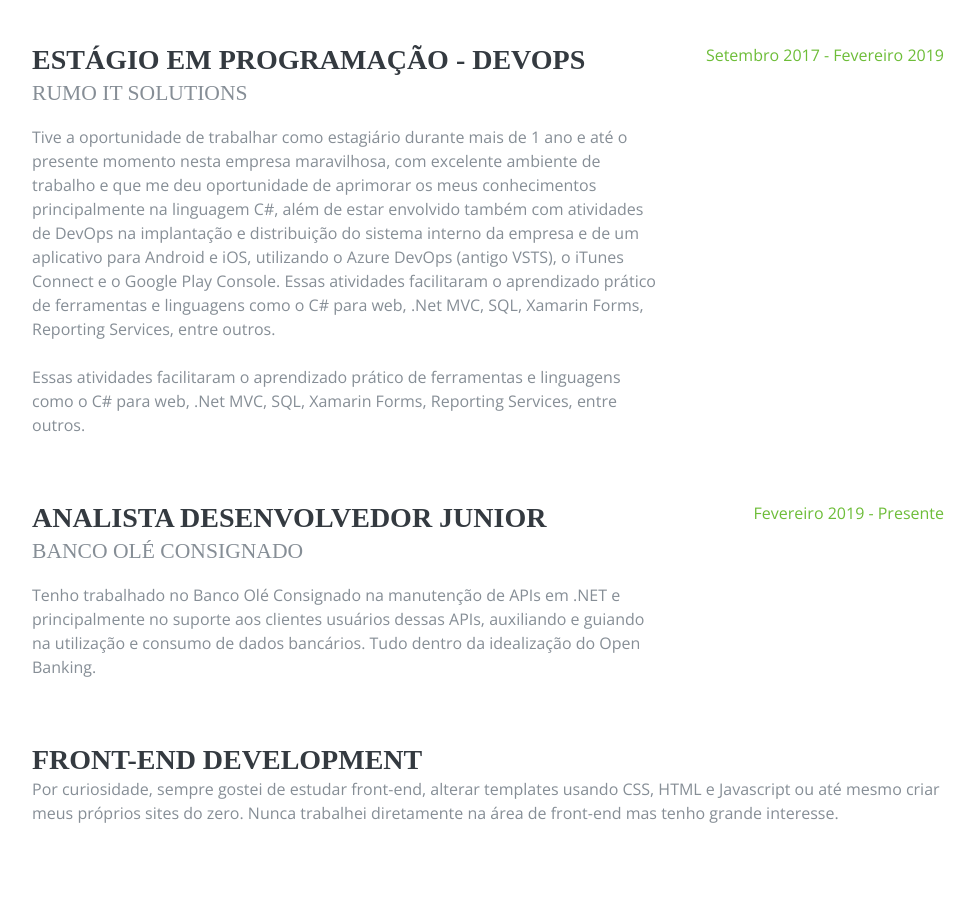
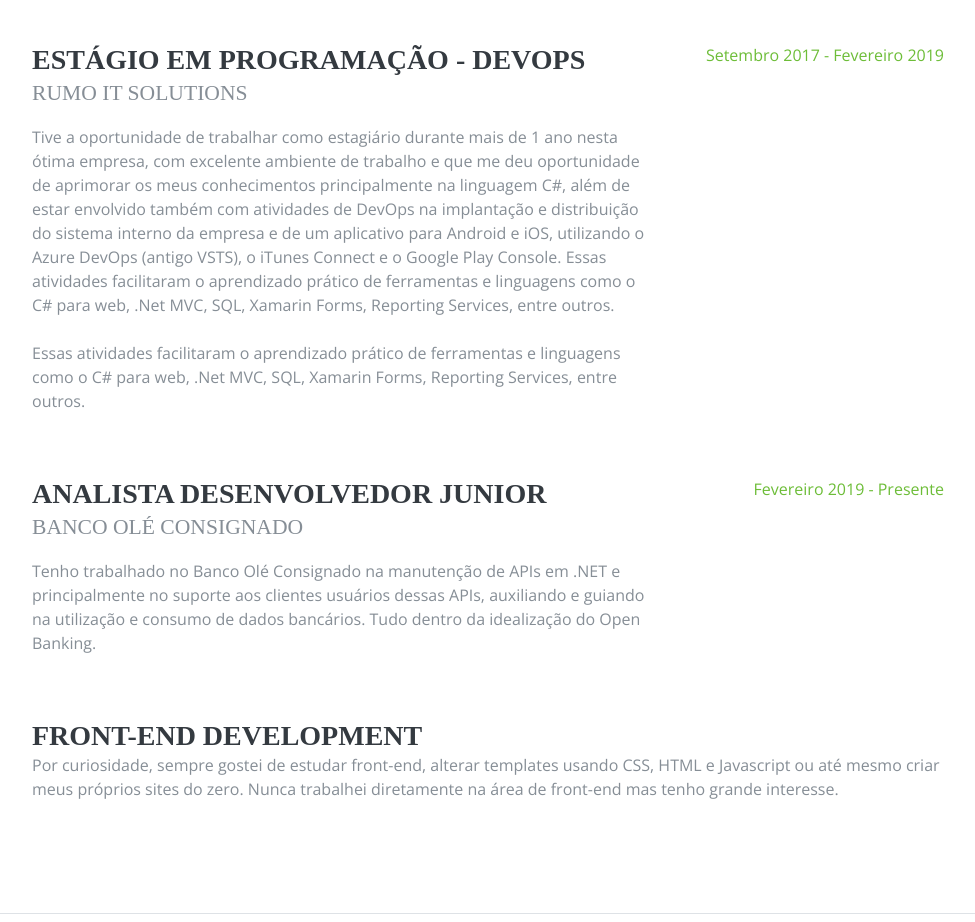
Before and after one commit to douglasjtds/douglasjtds.github.io, a plain HTML site: page index.html in a window 1280 px wide. Shown: the part 1720-2642 px from the top of the page, without its empty margins (288-1263 px from the left). Drawn offline with nearby package versions, Linux system fonts and the light colour scheme; a web font is replaced by a local one.

Commit message:
pequenas modificações de texto

```diff
--- a/index.html
+++ b/index.html
@@ -208,7 +208,7 @@
             <h3 class="mb-0">Estágio em Programação - DevOps</h3>
             <div class="subheading mb-3">Rumo IT Solutions</div>
             <p>
-              Tive a oportunidade de trabalhar como estagiário durante mais de 1 ano e até o presente momento nesta empresa maravilhosa,
+              Tive a oportunidade de trabalhar como estagiário durante mais de 1 ano nesta ótima empresa,
               com excelente ambiente de trabalho e que me deu oportunidade de aprimorar os meus conhecimentos principalmente
               na linguagem C#, além de estar envolvido também com atividades de DevOps na implantação e distribuição
               do sistema interno da empresa e de um aplicativo para Android e iOS, utilizando o Azure DevOps (antigo VSTS), o iTunes Connect e o Google Play Console.
```
Also changed, not shown: 1 other file.
